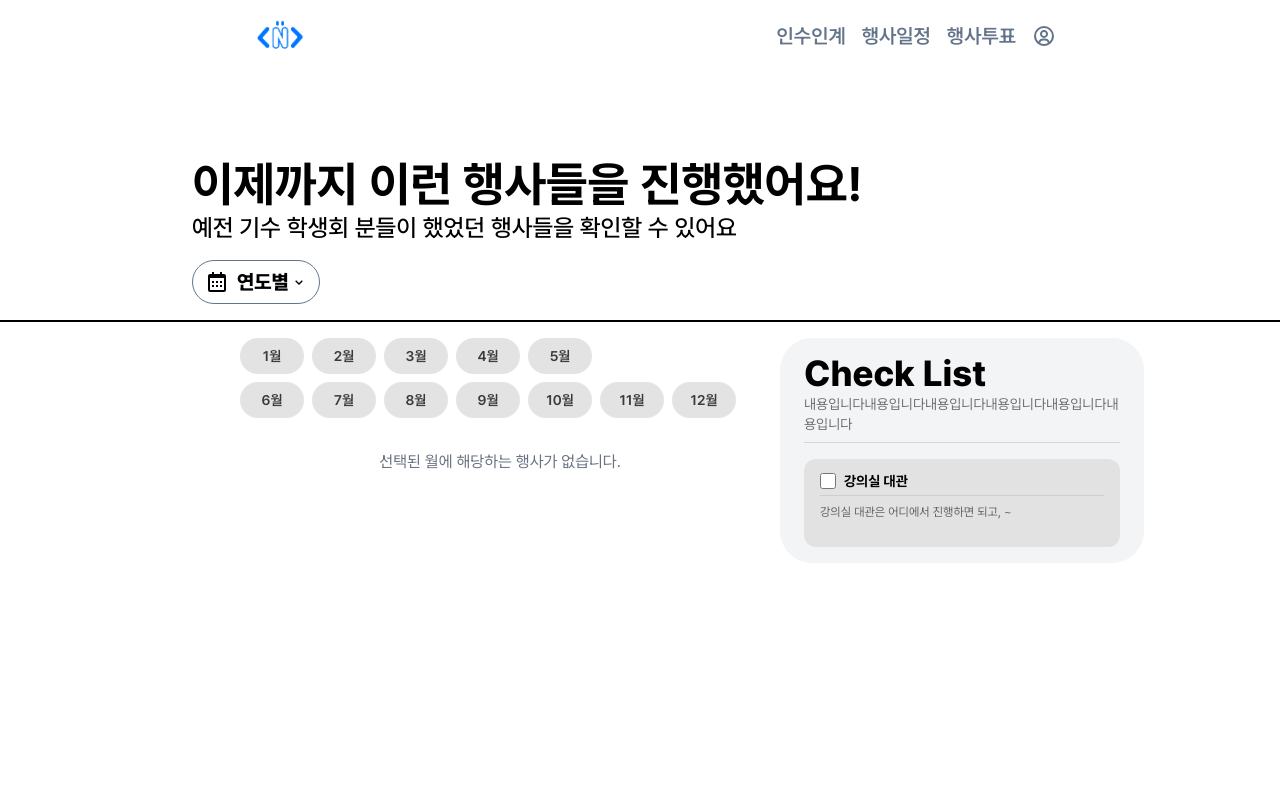
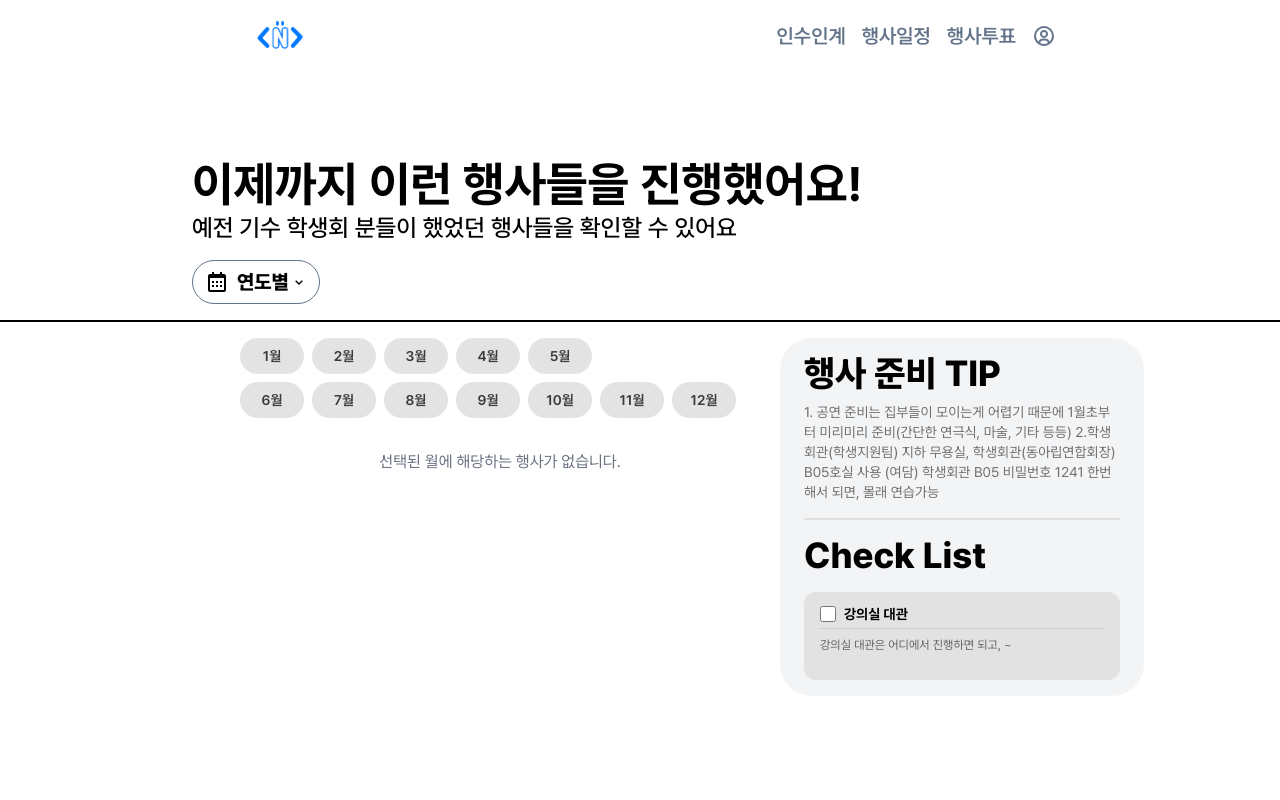
Before and after one commit to ComNCheck/ComNCheck-web, a Next.js app: page /past-event in a window 1280 px wide. Shown: the top 800 px of the page. Built offline with nearby package versions, Linux system fonts and the light colour scheme.

Commit message:
modify(pastEvent): checklist 컴포넌트 수정

```diff
--- a/src/app/past-event/components/Checklist.tsx
+++ b/src/app/past-event/components/Checklist.tsx
@@ -2,23 +2,24 @@
 import { useState } from "react";
 
 interface ChecklistItemProps {
+  tip: string;
   title: string;
   content: string;
 }
 
-const Checklist: React.FC<ChecklistItemProps> = ({ title, content }) => {
+const Checklist: React.FC<ChecklistItemProps> = ({ title, content, tip }) => {
   const [isChecked, setIsChecked] = useState(false);
   const handleCheckboxChange = () => {
     setIsChecked(!isChecked);
   };
   return (
     <div className="flex flex-col items-start gap-4 py-4 px-6 bg-gray-100 h-auto rounded-4xl ">
-      <div className="border-b-1 border-gray-300">
-        <h1 className="text-4xl text-black font-extrabold">Check List</h1>
-        <div className="text-[#707070] font-reqular text-sm mb-2">
-          내용입니다내용입니다내용입니다내용입니다내용입니다내용입니다
-        </div>
+      <div>
+        <h1 className="text-4xl text-black font-extrabold">행사 준비 TIP</h1>
+        <div className="text-[#707070] font-reqular text-sm mt-2">{tip}</div>
       </div>
+      <div className="w-full h-0.5 bg-[#DFDFDF]"></div>
+      <h1 className="text-4xl text-black font-extrabold">Check List</h1>
       <div className="flex flex-col w-full h-22 py-2 px-4 gap-2 rounded-xl bg-[#E2E2E2]">
         <div className="flex flex-row items-center gap-2 py-1 border-b-1 border-[#CECECE]">
           <input
--- a/src/app/past-event/page.tsx
+++ b/src/app/past-event/page.tsx
@@ -60,6 +60,9 @@ export default function PastEvent() {
           <Checklist
             title="강의실 대관"
             content="강의실 대관은 어디에서 진행하면 되고, ~"
+            tip={`1. 공연 준비는 집부들이 모이는게 어렵기 때문에 1월초부터 미리미리 준비(간단한 연극식, 마술, 기타 등등)
+                2.학생회관(학생지원팀) 지하 무용실, 학생회관(동아립연합회장) B05호실 사용
+                (여담) 학생회관 B05 비밀번호 1241 한번 해서 되면, 몰래 연습가능`}
           />
         </div>
       </div>
```
